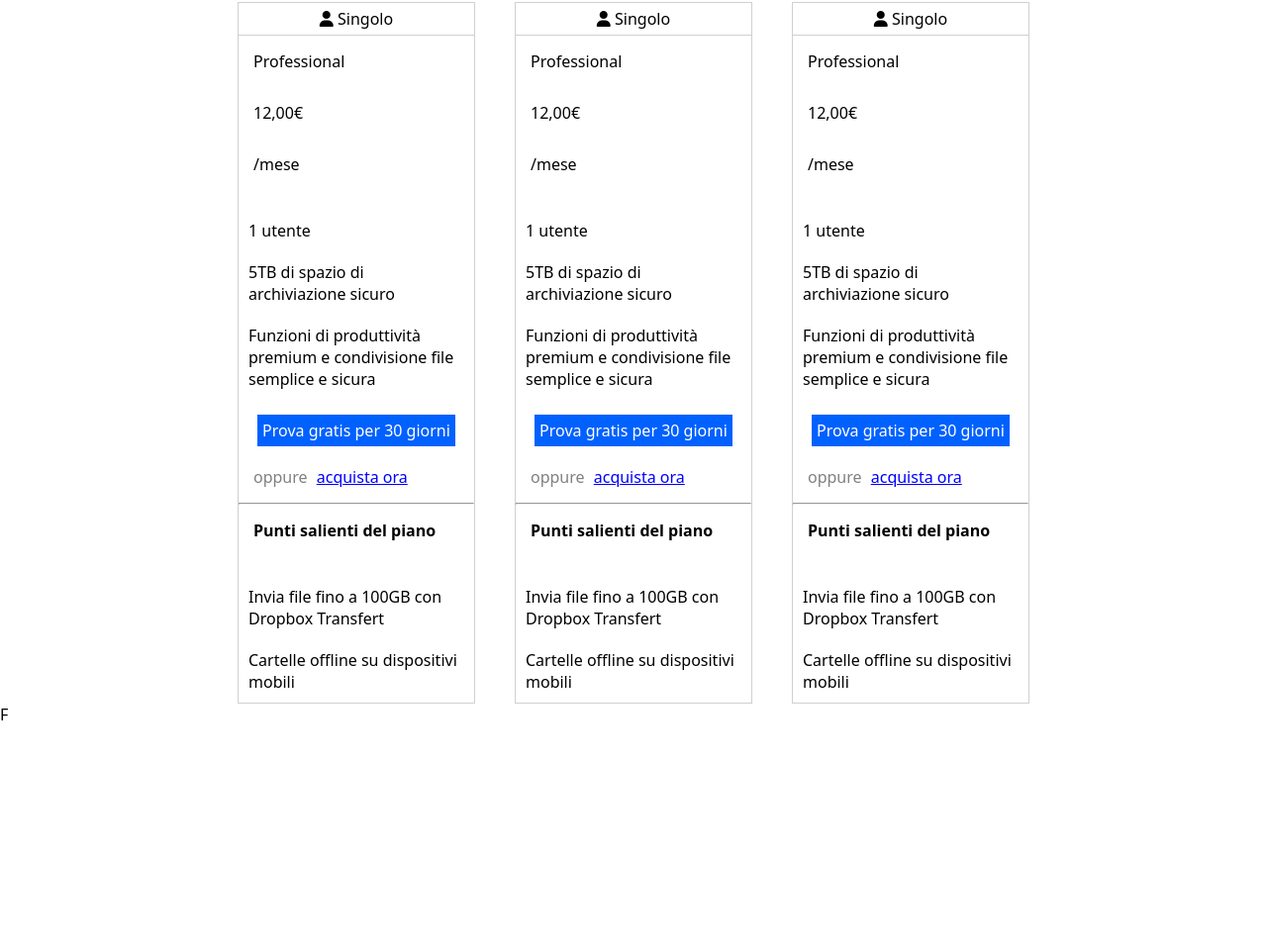
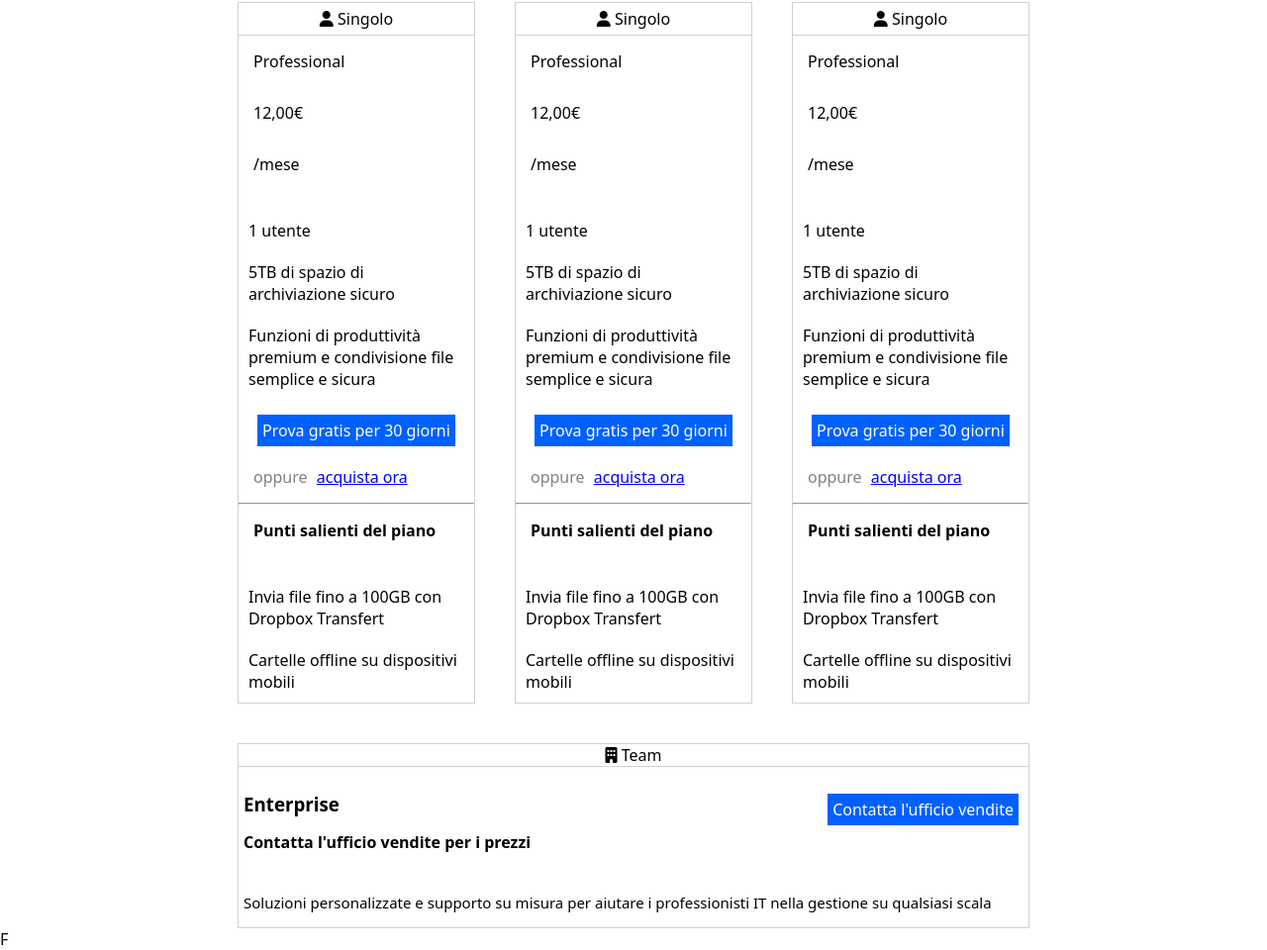
Before and after one commit to SimoneZampieri/htmlcss-dropbox, a plain HTML site: page index.html in a window 1280 px wide. Shown: the part 891-1851 px from the top of the page at 99% size. Before the commit the page ends 1624 px from the top, so only its background shows below. Drawn offline with Linux system fonts and the light colour scheme.

Commit message:
cards completate

```diff
--- a/css/style.css
+++ b/css/style.css
@@ -188,3 +188,43 @@ li{
     color: black;
     font-weight: bold;
 }
+
+.team{
+    max-width: 100%;
+    margin-top: 40px;
+    border: 1px solid #d0cfd4;
+    position: relative;
+}
+
+.tipologia1{
+    text-align: center;
+    border-bottom: 1px solid #d0cfd4;
+}
+
+.team p{
+    font-weight: bold;
+    padding: 5px;
+    margin-top: 5px;
+}
+
+.team h3{
+    padding: 5px;
+    margin-top: 20px;
+}
+
+.team .solutions{
+    font-weight: normal;
+    margin-top: 30px;
+    margin-bottom: 10px;
+    font-size: 15px;
+}
+
+.team a{
+    background-color: #0061ff;
+    color: white;
+    text-decoration: none;
+    padding: 5px;
+    position: absolute;
+    top: 50px;
+    right: 10px;
+}
--- a/index.html
+++ b/index.html
@@ -171,7 +171,14 @@
             <!-- team -->
 
             <div class="team">
-
+                <div class="tipologia1">
+                    <i class="fa-solid fa-building"></i>
+                    <span>Team</span>
+                </div>
+                <h3>Enterprise</h3>
+                <p>Contatta l'ufficio vendite per i prezzi</p>
+                <p class="solutions">Soluzioni personalizzate e supporto su misura per aiutare i professionisti IT nella gestione su qualsiasi scala</p>
+                <a href="#">Contatta l'ufficio vendite</a>
             </div>
         </div>
 
```
